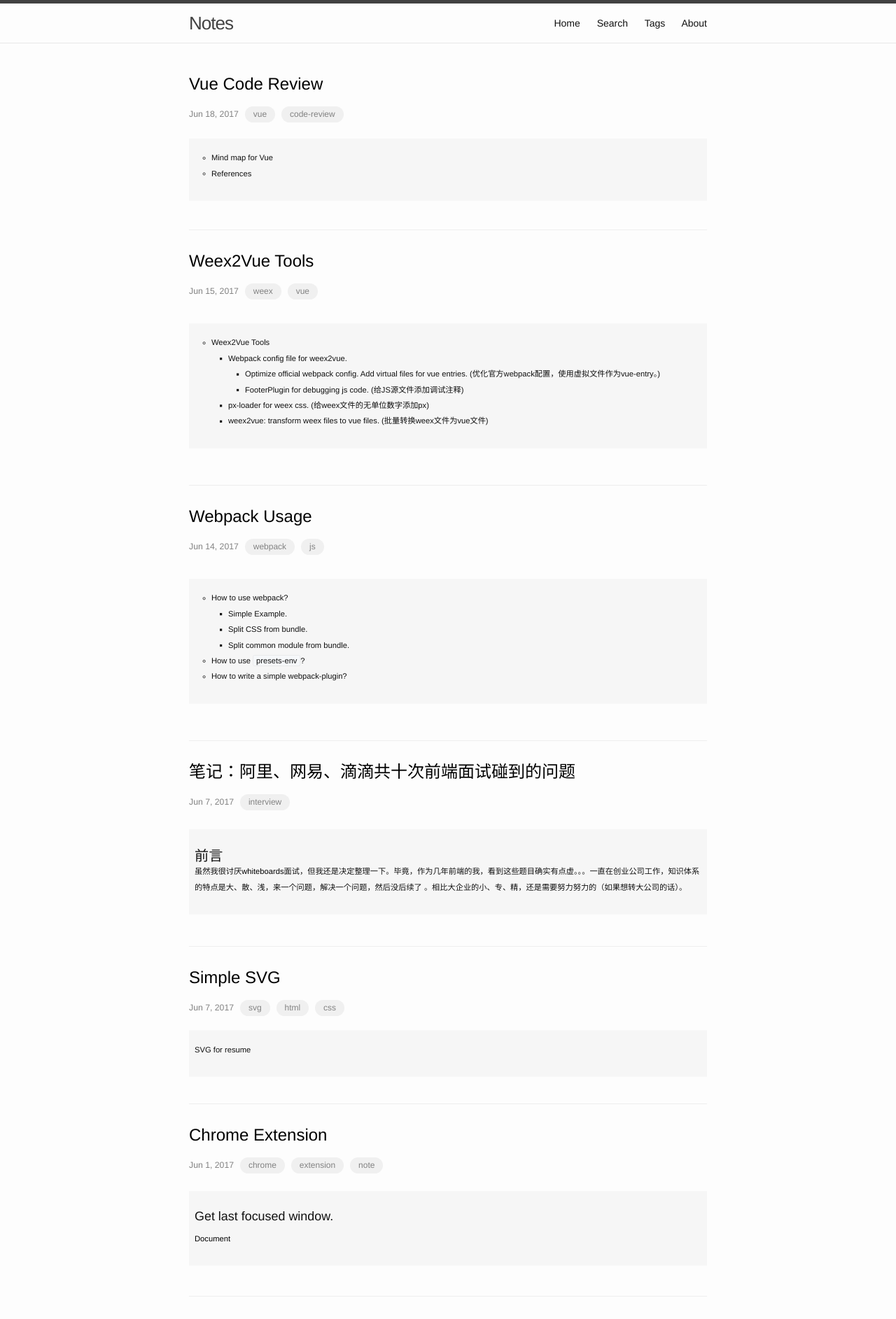
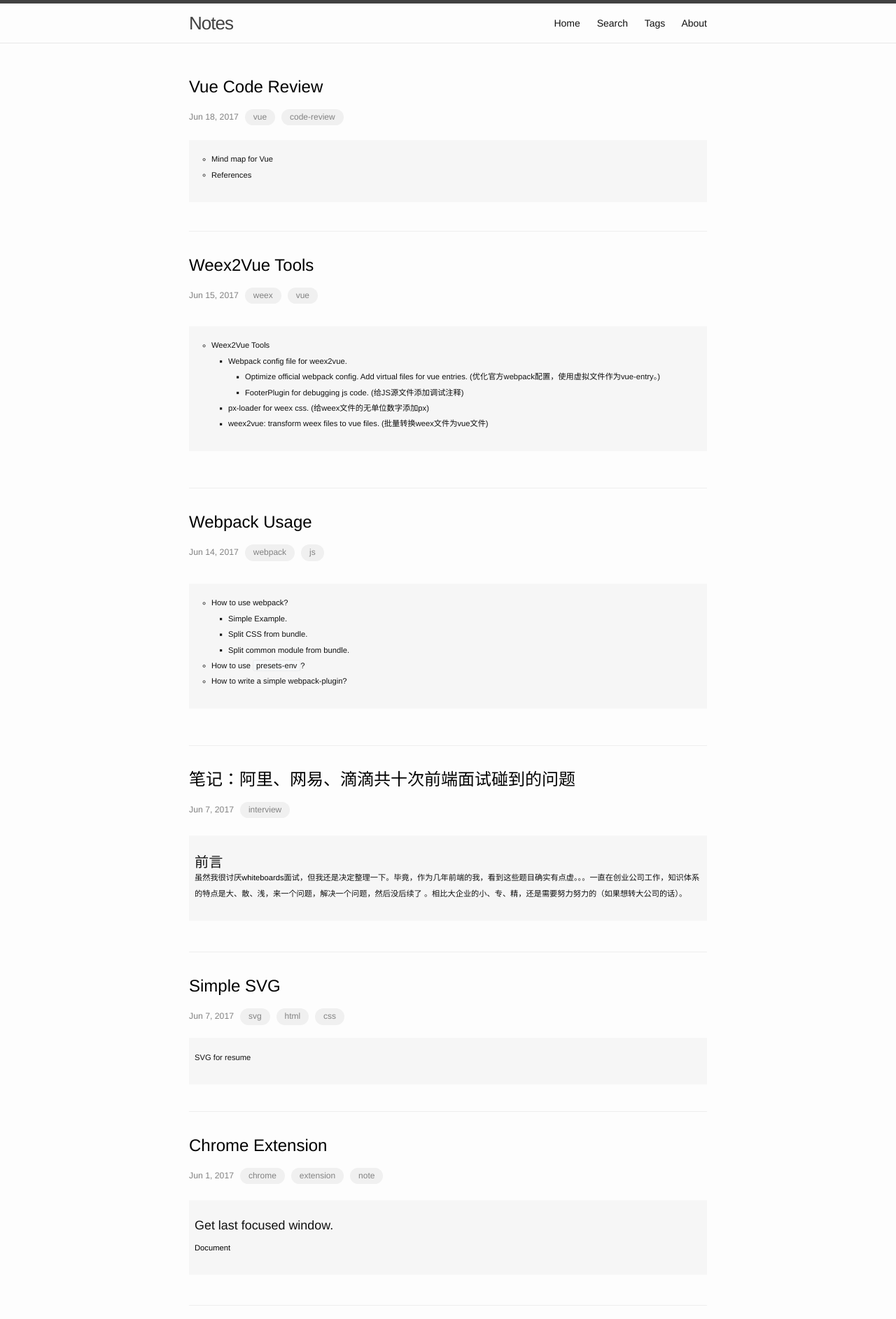
Before and after one commit to zhoukekestar/notes, a Jekyll site: the page built from index.html, in a window 1280 px wide. Shown: the top 1885 px of the page at 70% size. Built offline with Jekyll 4.4.1, drawn with Linux system fonts in a browser that asks for light colours; the list of posts is cut into pages by our own code.

Commit message:
update notes style

```diff
--- a/_sass/minima/_base.scss
+++ b/_sass/minima/_base.scss
@@ -23,7 +23,6 @@
     -o-font-feature-settings: "kern" 1;
     font-feature-settings: "kern" 1;
     font-kerning: normal;
-    line-height: 2em;
 }
 
 
--- a/css/main.scss
+++ b/css/main.scss
@@ -269,6 +269,10 @@
   text-decoration: underline;
 }
 
+main.page-content .post-content {
+  line-height: 2em;
+}
+
 /* pagination */
 .pagination {
   font-size: 0;
@@ -289,7 +293,7 @@
   min-width: 1.2em;
   display: inline-block;
   border: solid 1px #e8e8e8;
-  padding: 0 8px;
+  padding: 5px 8px;
   text-align: center;
   border-left: none;
   background: #f6f6f6;
--- a/index.html
+++ b/index.html
@@ -25,6 +25,7 @@
       transform-origin: left;
       width: 125%;
       box-sizing: border-box;
+      line-height: 2em;
     }
   </style>
 
@@ -35,13 +36,14 @@
         <h1>
           <a class="post-link" href="{{ post.url | prepend: site.baseurl }}">{{ post.title | escape }}</a>
         </h1>
-
+        <div>
           <span class="post-meta">{{ post.date | date: "%b %-d, %Y" }}</span>
           {% if post.tags %}
             {% for tag in post.tags %}
               <a href='{{site.baseurl}}/tags#{{ tag }}' class="post-tag">{{ tag }}</a>
             {% endfor %}
           {% endif %}
+        </div>
 
         <article>
           {{ post.excerpt | markdownify }}
```
Lines whose indentation alone changed are shown as unchanged.
